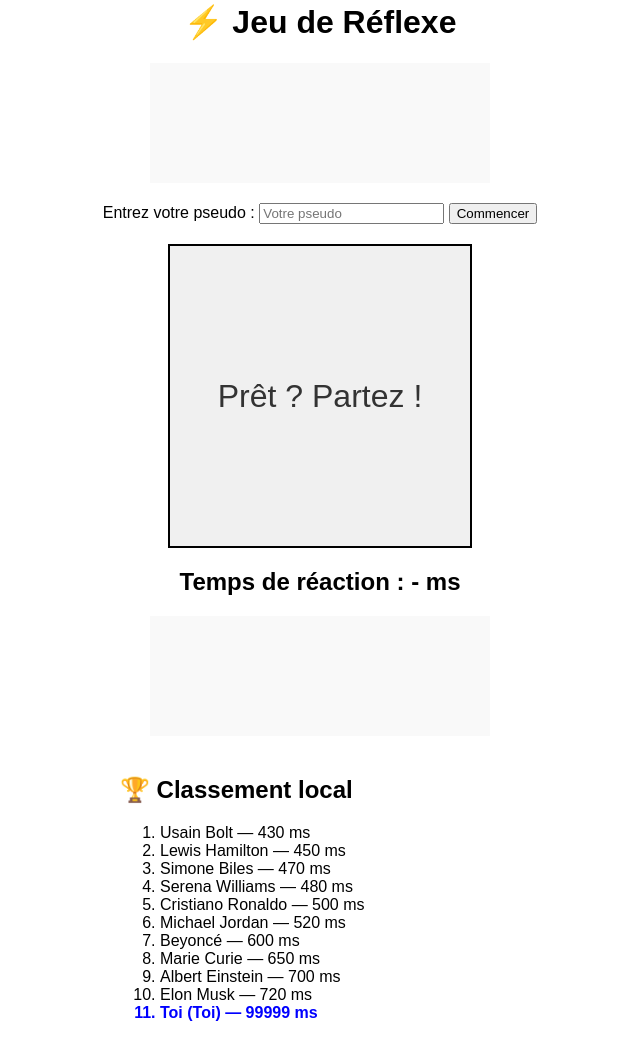
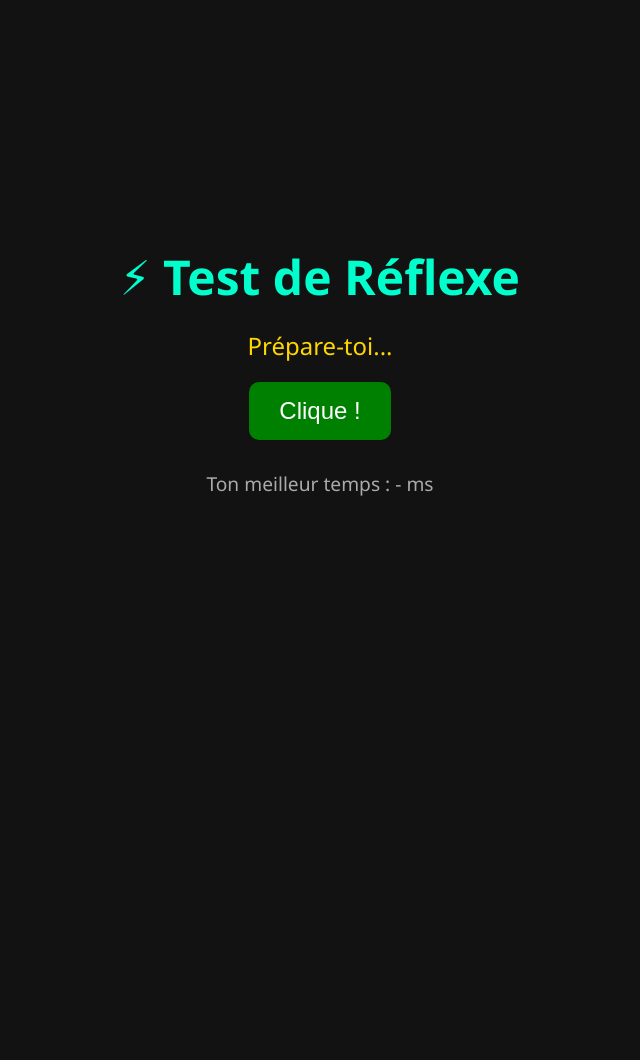
Before and after one commit to QuentinHurand/QuentinHurand.github.io, a plain HTML site: page reflexe.html in a window 1280 px wide. Shown: the part 46-1106 px from the top of the page, without its empty margins (320-960 px from the left). After the commit the page ends 800 px from the top, so only its background shows below. Drawn offline with Linux system fonts and the light colour scheme.

Commit message:
Update reflexe.html

```diff
--- a/reflexe.html
+++ b/reflexe.html
@@ -1,273 +1,136 @@
 <!DOCTYPE html>
 <html lang="fr">
 <head>
+  <meta charset="UTF-8" />
+  <meta name="viewport" content="width=device-width, initial-scale=1.0"/>
+  <title>Test de Réflexe</title>
+  <style>
+    body {
+      background-color: #121212;
+      color: #ffffff;
+      font-family: 'Segoe UI', Tahoma, Geneva, Verdana, sans-serif;
+      display: flex;
+      flex-direction: column;
+      align-items: center;
+      justify-content: center;
+      height: 100vh;
+      margin: 0;
+      text-align: center;
+    }
 
-  <script async src="https://pagead2.googlesyndication.com/pagead/js/adsbygoogle.js?client=ca-pub-2545350053064615"
-     crossorigin="anonymous"></script>
+    h1 {
+      font-size: 3rem;
+      margin-bottom: 20px;
+      color: #00ffcc;
+    }
 
-  <meta charset="UTF-8" />
-  <meta name="viewport" content="width=device-width, initial-scale=1" />
-  <title>Jeu de Réflexe - Classement local</title>
-  <style>
-    body { font-family: Arial, sans-serif; text-align: center; padding: 20px; }
-    #gameZone {
-      margin: 20px auto;
-      border: 2px solid #000;
-      width: 300px;
-      height: 300px;
-      position: relative;
-      background: #f0f0f0;
+    #message {
+      font-size: 1.5rem;
+      margin-bottom: 20px;
+      color: #ffd700;
+    }
+
+    #startButton {
+      padding: 15px 30px;
+      font-size: 1.5rem;
+      background-color: #1e90ff;
+      color: white;
+      border: none;
+      border-radius: 10px;
       cursor: pointer;
-      user-select: none;
-      font-size: 2rem;
-      line-height: 300px;
-      color: #333;
-      /* Centrer le texte verticalement et horizontalement */
-      display: flex;
-      justify-content: center;
-      align-items: center;
+      transition: background 0.3s;
     }
-    #target {
-      width: 50px;
-      height: 50px;
-      background: green;
+
+    #startButton:hover {
+      background-color: #00bfff;
+    }
+
+    #score {
+      margin-top: 30px;
+      font-size: 1.2rem;
+      color: #aaa;
+    }
+
+    #backMenu {
       position: absolute;
-      border-radius: 4px;
-      display: none;
-      z-index: 10;
+      top: 20px;
+      left: 20px;
+      background-color: #333;
+      color: #fff;
+      border: none;
+      border-radius: 8px;
+      padding: 10px 15px;
+      font-size: 1rem;
       cursor: pointer;
     }
-    #leaderboard {
-      margin-top: 40px;
-      max-width: 400px;
-      margin-left: auto;
-      margin-right: auto;
-      text-align: left;
-    }
-    .ad-space {
-      margin: 20px auto;
-      padding: 10px;
-      background: #f9f9f9;
-      min-height: 100px;
-      max-width: 320px;
-    }
-    #restartBtn {
-      position: absolute;
-      top: 50%;
-      left: 50%;
-      transform: translate(-50%, -50%);
-      padding: 10px 20px;
-      font-size: 1.2rem;
-      display: none;
-      cursor: pointer;
-      z-index: 20;
-    }
-    #scoresList li.user-score {
-      color: blue;
-      font-weight: bold;
+
+    #backMenu:hover {
+      background-color: #444;
     }
   </style>
 </head>
 <body>
+  <button id="backMenu" onclick="location.href='index.html'">← Menu</button>
+  <h1>⚡ Test de Réflexe</h1>
+  <div id="message">Clique sur le bouton quand il devient vert !</div>
+  <button id="startButton" disabled>En attente...</button>
+  <div id="score">Ton meilleur temps : <span id="bestTime">-</span> ms</div>
 
-  <h1>⚡ Jeu de Réflexe</h1>
+  <script>
+    const pseudo = "Toi";
+    const startButton = document.getElementById("startButton");
+    const message = document.getElementById("message");
+    const bestTimeSpan = document.getElementById("bestTime");
 
-  <!-- ENCADRE PUBLICITAIRE - ici tu colles le code fourni par Google AdSense -->
-  <div class="ad-space" id="ad-top">
-    <!-- Exemple : -->
-    <script async src="https://pagead2.googlesyndication.com/pagead/js/adsbygoogle.js"
-      crossorigin="anonymous"></script>
-    <ins class="adsbygoogle"
-      style="display:block"
-      data-ad-client="ca-pub-xxxxxxxxxxxxxxxx"
-      data-ad-slot="1234567890"
-      data-ad-format="auto"
-      data-full-width-responsive="true"></ins>
-    <script>(adsbygoogle = window.adsbygoogle || []).push({});</script>
-  </div>
+    let startTime;
+    let timeout;
 
-  <div>
-    <label for="pseudo">Entrez votre pseudo :</label>
-    <input type="text" id="pseudo" placeholder="Votre pseudo" />
-    <button onclick="startGame()">Commencer</button>
-  </div>
-
-  <div id="gameZone">
-    <!-- Message initial affiché -->
-    Prêt ? Partez !
-    <div id="target"></div>
-    <button id="restartBtn" onclick="startGame()">Recommencer</button>
-  </div>
-
-  <h2>Temps de réaction : <span id="reactionTime">-</span> ms</h2>
-
-  <!-- ENCADRE PUBLICITAIRE - deuxième emplacement -->
-  <div class="ad-space" id="ad-bottom">
-    <!-- Même principe, tu colles ici un autre code AdSense différent si tu veux -->
-    <script async src="https://pagead2.googlesyndication.com/pagead/js/adsbygoogle.js"
-      crossorigin="anonymous"></script>
-    <ins class="adsbygoogle"
-      style="display:block"
-      data-ad-client="ca-pub-xxxxxxxxxxxxxxxx"
-      data-ad-slot="0987654321"
-      data-ad-format="auto"
-      data-full-width-responsive="true"></ins>
-    <script>(adsbygoogle = window.adsbygoogle || []).push({});</script>
-  </div>
-
-  <div id="leaderboard">
-    <h2>🏆 Classement local </h2>
-    <ol id="scoresList"></ol>
-  </div>
-
-<script>
-  // Données fixes : célébrités avec leurs scores (temps en ms)
-  const celebrities = [
-    {pseudo: 'Lewis Hamilton', score: 450},
-    {pseudo: 'Serena Williams', score: 480},
-    {pseudo: 'Michael Jordan', score: 520},
-    {pseudo: 'Usain Bolt', score: 430},
-    {pseudo: 'Marie Curie', score: 650},
-    {pseudo: 'Albert Einstein', score: 700},
-    {pseudo: 'Beyoncé', score: 600},
-    {pseudo: 'Cristiano Ronaldo', score: 500},
-    {pseudo: 'Simone Biles', score: 470},
-    {pseudo: 'Elon Musk', score: 720},
-  ];
-
-  const pseudoInput = document.getElementById('pseudo');
-  const gameZone = document.getElementById('gameZone');
-  const target = document.getElementById('target');
-  const reactionTimeDisplay = document.getElementById('reactionTime');
-  const scoresList = document.getElementById('scoresList');
-  const restartBtn = document.getElementById('restartBtn');
-
-  let startTime = 0;
-  let timeoutId = null;
-  let currentUserBestScore = null;
-
-  function updateLeaderboard(userPseudo, userScore) {
-    const list = [...celebrities];
-    const toiIndex = list.findIndex(item => item.pseudo.startsWith('Toi'));
-    if (toiIndex !== -1) {
-      list[toiIndex].score = userScore;
-    } else {
-      list.push({pseudo: 'Toi (' + userPseudo + ')', score: userScore});
-    }
-    list.sort((a, b) => a.score - b.score);
-    scoresList.innerHTML = '';
-    list.forEach(({pseudo, score}) => {
-      const li = document.createElement('li');
-      li.textContent = `${pseudo} — ${score} ms`;
-      if (pseudo.startsWith('Toi')) {
-        li.classList.add('user-score');
+    function loadBestScore() {
+      const best = localStorage.getItem("bestScore_" + pseudo);
+      if (best) {
+        bestTimeSpan.textContent = best;
+      } else {
+        bestTimeSpan.textContent = "-";
       }
-      scoresList.appendChild(li);
-    });
-  }
-
-  window.onload = () => {
-    const pseudo = pseudoInput.value.trim();
-    let userBest = null;
-    if (pseudo) {
-      const savedScore = localStorage.getItem('bestScore_' + pseudo.toLowerCase());
-      userBest = savedScore ? parseInt(savedScore, 10) : null;
-    }
-    updateLeaderboard('Toi', userBest ?? 99999);
-  };
-
-  function startGame() {
-    const pseudo = pseudoInput.value.trim();
-    if (!pseudo) {
-      alert('Veuillez entrer un pseudo.');
-      return;
     }
 
-    // Reset affichage et message initial
-    reactionTimeDisplay.textContent = '-';
-    target.style.display = 'none';
-    restartBtn.style.display = 'none';
-    gameZone.style.borderColor = '#000';
-    gameZone.textContent = 'Prêt ? Partez !';
-    gameZone.appendChild(target);
-    gameZone.appendChild(restartBtn);
+    function setRandomDelay() {
+      const delay = Math.floor(Math.random() * 5000) + 2000; // 2 à 7 secondes
+      startButton.disabled = true;
+      startButton.style.backgroundColor = "#1e90ff";
+      message.textContent = "Prépare-toi...";
 
-    const savedScore = localStorage.getItem('bestScore_' + pseudo.toLowerCase());
-    currentUserBestScore = savedScore ? parseInt(savedScore, 10) : null;
-
-    clearTimeout(timeoutId);
-
-    // Clignotement bordure pendant 1.5s
-    let visible = true;
-    let blinkCount = 0;
-    const maxBlinks = 3;
-
-    const blinkInterval = setInterval(() => {
-      gameZone.style.borderColor = visible ? 'red' : '#000';
-      visible = !visible;
-      blinkCount++;
-      if (blinkCount >= maxBlinks) {
-        clearInterval(blinkInterval);
-        gameZone.style.borderColor = '#000';
-
-        // Efface le message et lance le délai aléatoire
-        gameZone.textContent = '';
-        gameZone.appendChild(target);
-        gameZone.appendChild(restartBtn);
-
-        const delay = Math.random() * 4000 + 1000;
-        timeoutId = setTimeout(() => {
-          const maxX = gameZone.clientWidth - target.offsetWidth;
-          const maxY = gameZone.clientHeight - target.offsetHeight;
-          const x = Math.random() * maxX;
-          const y = Math.random() * maxY;
-
-          target.style.left = x + 'px';
-          target.style.top = y + 'px';
-          target.style.display = 'block';
-
-          startTime = performance.now();
-        }, delay);
-      }
-    }, 500);
-  }
-
-  target.addEventListener('click', () => {
-    const endTime = performance.now();
-    const reaction = Math.round(endTime - startTime);
-
-    reactionTimeDisplay.textContent = reaction + ' ms';
-    target.style.display = 'none';
-
-    const pseudo = pseudoInput.value.trim();
-    if (!pseudo) return;
-
-    if (currentUserBestScore === null || reaction < currentUserBestScore) {
-      currentUserBestScore = reaction;
-      localStorage.setItem('bestScore_' + pseudo.toLowerCase(), currentUserBestScore);
+      timeout = setTimeout(() => {
+        startButton.disabled = false;
+        startButton.textContent = "Clique !";
+        startButton.style.backgroundColor = "green";
+        startTime = Date.now();
+      }, delay);
     }
 
-    updateLeaderboard(pseudo, currentUserBestScore);
+    startButton.addEventListener("click", () => {
+      if (startButton.disabled) return;
 
-    restartBtn.style.display = 'block';
-  });
-</script>
+      const reactionTime = Date.now() - startTime;
+      message.textContent = `⏱ Temps de réaction : ${reactionTime} ms`;
 
-<button onclick="window.location.href='index.html'" style="
-  position: fixed;
-  top: 20px;
-  left: 20px;
-  padding: 10px 20px;
-  font-size: 1rem;
-  background-color: #007bff;
-  color: white;
-  border: none;
-  border-radius: 8px;
-  cursor: pointer;
-  z-index: 9999;
-">🏠 Menu</button>
+      // Meilleur score
+      const best = localStorage.getItem("bestScore_" + pseudo);
+      if (!best || reactionTime < best) {
+        localStorage.setItem("bestScore_" + pseudo, reactionTime);
+        bestTimeSpan.textContent = reactionTime;
+      }
 
+      // Prépare la prochaine tentative
+      startButton.textContent = "En attente...";
+      startButton.disabled = true;
+      startButton.style.backgroundColor = "#1e90ff";
+      setTimeout(setRandomDelay, 2000);
+    });
 
-
+    // Lancement initial
+    loadBestScore();
+    setTimeout(setRandomDelay, 1000);
+  </script>
 </body>
 </html>
```
